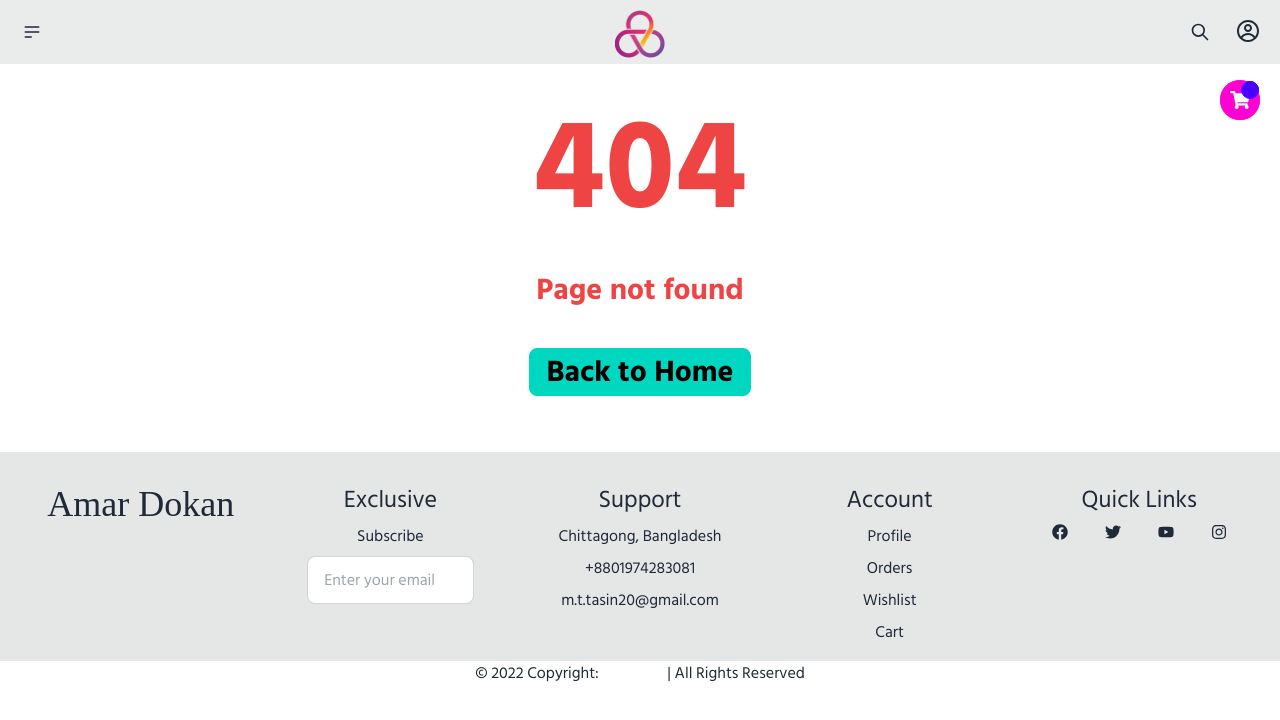
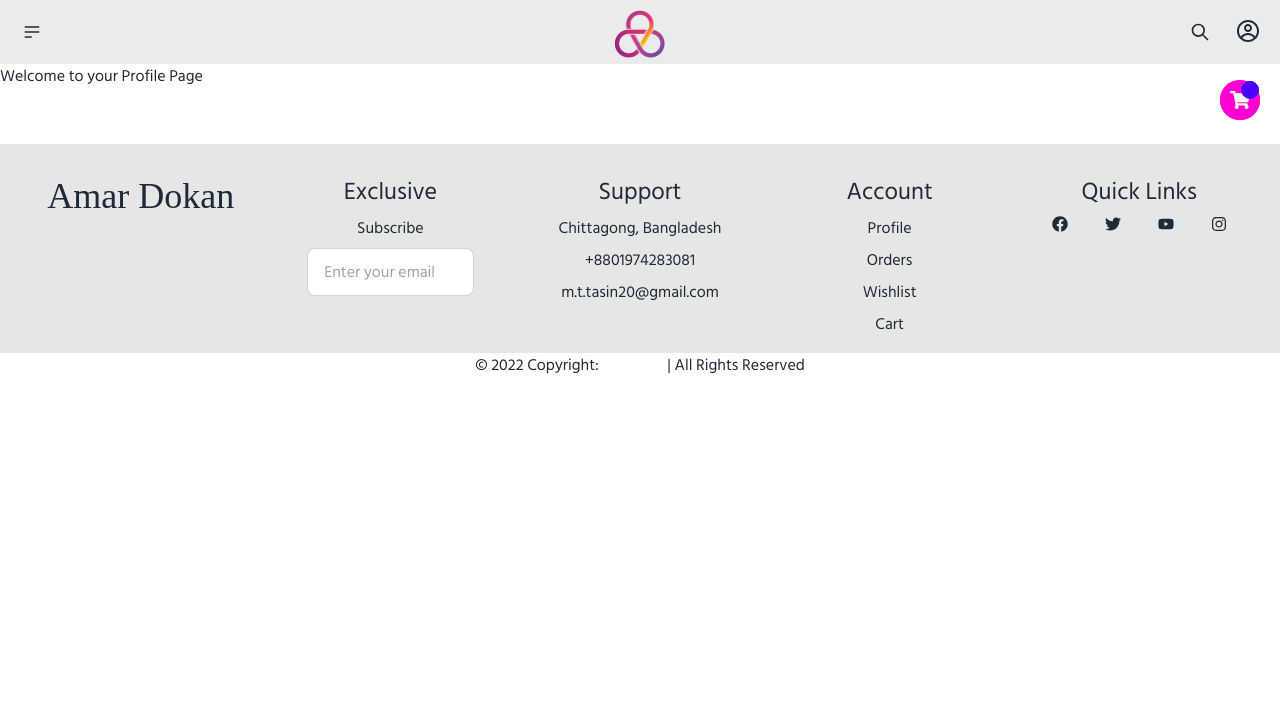
Before and after one commit to MTTasin/Amar_dokan, a React (Vite) app in the folder frontend/: page /profile in a window 1280 px wide. Shown: the top 720 px of the page. Built offline with nearby package versions, Linux system fonts and the light colour scheme.

Commit message:
Facing coders block

```diff
--- a/frontend/src/App.jsx
+++ b/frontend/src/App.jsx
@@ -46,6 +46,8 @@ import "react-toastify/dist/ReactToastify.css";
 
 import Cart from "./Components/Cart";
 
+import Profile from "./Pages/Profile";
+
 export default function App() {
   return (
     <MantineProvider defaultColorScheme="false">
@@ -63,6 +65,7 @@ export default function App() {
             <Route exact path="/dashboard" element={<Dashboard />} />
             <Route exact path="/product/:id" element={<ProductDetails />} />
             <Route exact path="/products/:category" element={<CateProducts />} />
+            <Route exact path="/profile" element={<Profile />} />
             <Route path="*" element={<NotFound />} />
             <Route
               exact
--- a/frontend/src/Components/Header.jsx
+++ b/frontend/src/Components/Header.jsx
@@ -141,7 +141,8 @@ export default function Header() {
             </div>
             <ul className="menu menu-compact dropdown-content mt-3 p-2 shadow bg-base-100 rounded-box w-52">
               <li>
-                <p>{user ? `${userInfo.first_name} ${userInfo.last_name}` : "Guest user"}</p>
+
+                {user ? (<NavLink to="/profile"><p>{userInfo.first_name} {userInfo.last_name}</p></NavLink>) : (<p>Guest user</p>)}
               </li>
               {user && (
                 <li>
--- /dev/null
+++ b/frontend/src/Pages/Profile.jsx
@@ -0,0 +1,21 @@
+import { useDispatch, useSelector } from "react-redux";
+import { logout, reset, getUserInfo } from "../features/auth/authSlice";
+import { useEffect } from "react";
+
+
+export default function Profile() {
+    const dispatch = useDispatch();
+    const { user, userInfo } = useSelector((state) => state.auth);
+
+    useEffect(() => {
+        dispatch(getUserInfo());
+    }, [dispatch]);
+
+
+
+    return(
+        <>
+            <h1>Welcome to your Profile Page {userInfo.first_name} {userInfo.last_name}</h1>
+        </>
+    )
+}
--- a/frontend/src/index.css
+++ b/frontend/src/index.css
@@ -3,6 +3,8 @@
 @tailwind base;
 @tailwind components;
 @tailwind utilities;
+
+
 
 .font-siliguri {
   font-family: "Hind Siliguri", sans-serif;
```
Also changed, not shown: frontend/src/features/auth/authService.jsx (+0 -15 lines).
